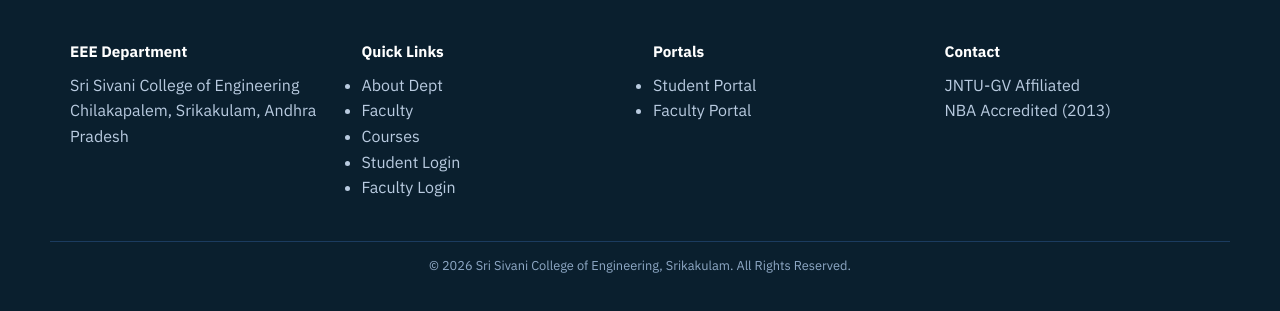
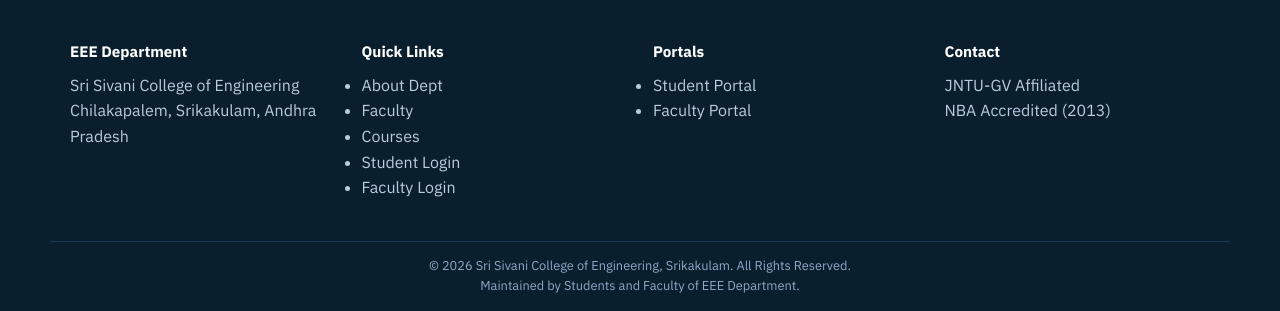
Before and after one commit to Daemon-018/ssce-eee-portal, a Flask app: page /login/student in a window 1280 px wide. Shown: the part 675-986 px from the top of the page. Before the commit the page ends 948 px from the top, so only its background shows below. Run offline with Flask 3, Linux system fonts and the light colour scheme.

Commit message:
chore: footer credit - maintained by students and faculty of EEE dept

```diff
--- a/templates/base.html
+++ b/templates/base.html
@@ -92,7 +92,8 @@
     </div>
   </div>
   <div class="container footer-bottom">
-    &copy; 2026 Sri Sivani College of Engineering, Srikakulam. All Rights Reserved.
+    &copy; 2026 Sri Sivani College of Engineering, Srikakulam. All Rights Reserved.<br>
+    Maintained by Students and Faculty of EEE Department.
   </div>
 </footer>
 
```
